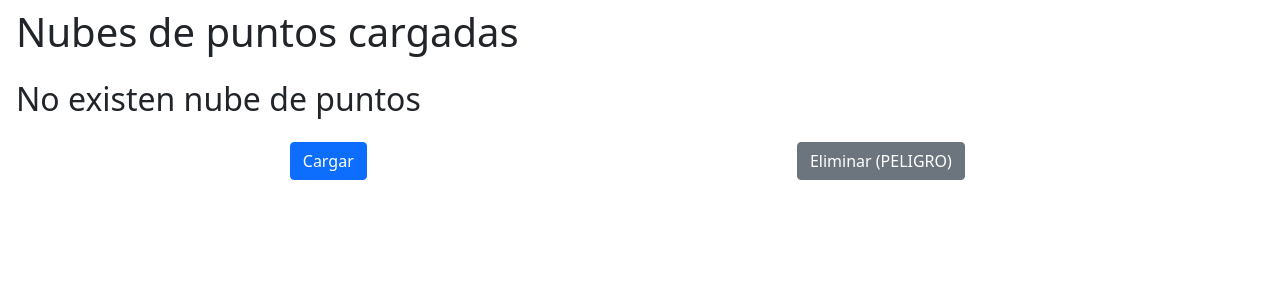
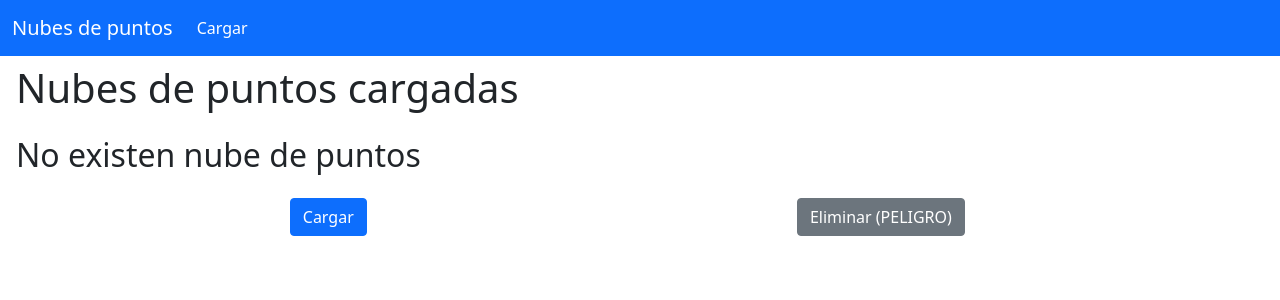
Before and after one commit to jreyesr/segmentation_server, a Flask app: page / in a window 1280 px wide. Shown: the top 300 px of the page. Run offline with Flask 2, Linux system fonts and the light colour scheme.

Commit message:
Adding navbar to navigate through different pages

```diff
--- a/templates/_base.html
+++ b/templates/_base.html
@@ -14,6 +14,20 @@
 </head>
 
 <body>
+    <nav class="navbar navbar-expand-lg navbar-dark bg-primary">
+        <div class="container-fluid">
+          <a class="navbar-brand" href="{{ url_for('home') }}">Nubes de puntos</a>
+          <button class="navbar-toggler" type="button" data-bs-toggle="collapse" data-bs-target="#navbarSupportedContent" aria-controls="navbarSupportedContent" aria-expanded="false" aria-label="Toggle navigation">
+            <span class="navbar-toggler-icon"></span>
+          </button>
+          <div class="collapse navbar-collapse" id="navbarSupportedContent">
+            <ul class="navbar-nav me-auto mb-2 mb-lg-0">
+              <li class="nav-item">
+                <a class="nav-link active" aria-current="page" href="{{ url_for('upload_pointcloud') }}">Cargar</a>
+              </li>
+          </div>
+        </div>
+      </nav>
 {% block body %}
 {% endblock %}
 <script src="https://cdn.jsdelivr.net/npm/bootstrap@5.0.0-beta1/dist/js/bootstrap.bundle.min.js" integrity="sha384-ygbV9kiqUc6oa4msXn9868pTtWMgiQaeYH7/t7LECLbyPA2x65Kgf80OJFdroafW" crossorigin="anonymous"></script>
```
